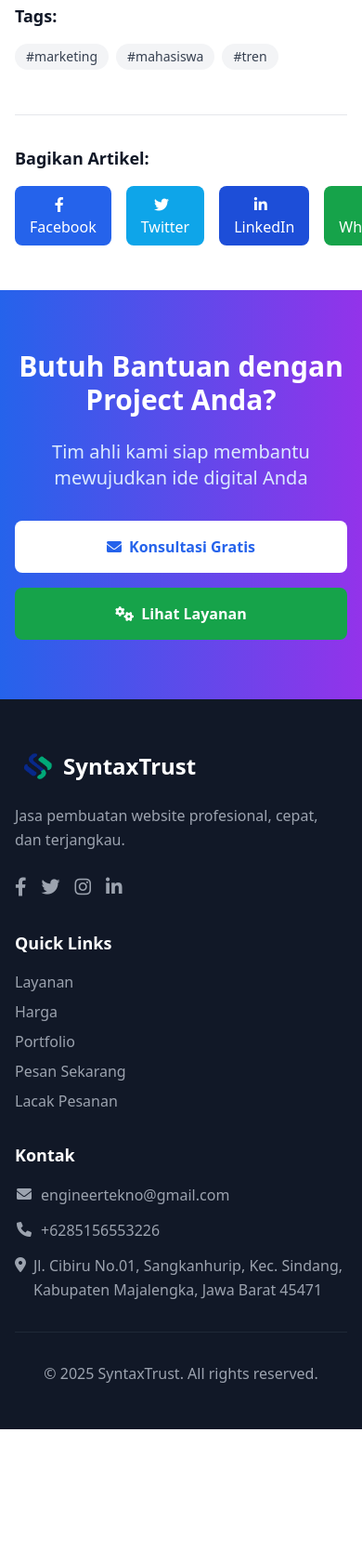
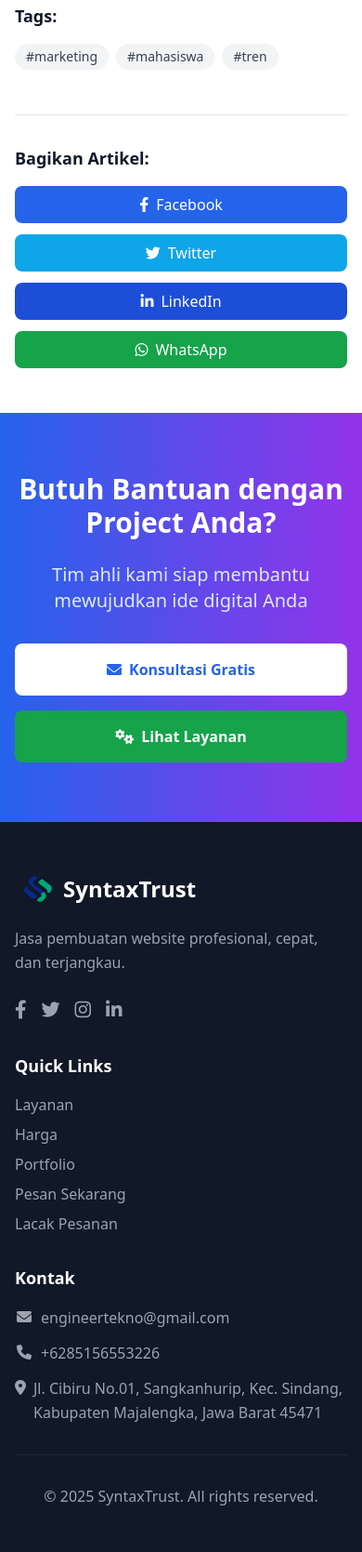
Before and after one commit to abdul-lambada/syntaxtrust, a PHP site: page /company_profile_syntaxtrust/blog-detail.php?slug=tren-digital-marketing-2024-mahasiswa in a window 390 px wide; the page is wider, and only the part inside the window is pictured. Shown: the part 1024-2693 px from the top of that part at 93% size. Before the commit the page ends 2561 px from the top of that part, so only its background shows below. Run offline with PHP 8.4, Linux system fonts and the light colour scheme; data comes from the database, SQL or seed files in the repository; some libraries are stand-ins or nearby versions.

Commit message:
update code blog detail share buttons

```diff
--- a/public/blog-detail.php
+++ b/public/blog-detail.php
@@ -250,17 +250,17 @@ echo renderPageStart(($post['meta_title'] ?: $post['title']) . ' - ' . $site_nam
             <!-- Share Buttons -->
             <div class="mt-12 pt-8 border-t border-gray-200">
                 <h3 class="text-lg font-semibold text-gray-900 mb-4">Bagikan Artikel:</h3>
-                <div class="flex space-x-4">
-                    <button onclick="sharePost('facebook')" class="bg-blue-600 text-white px-4 py-2 rounded-lg hover:bg-blue-700 transition-colors">
+                <div class="flex flex-wrap gap-3 sm:gap-4">
+                    <button onclick="sharePost('facebook')" aria-label="Bagikan ke Facebook" class="inline-flex items-center justify-center w-full sm:w-auto bg-blue-600 text-white px-4 py-2 rounded-lg hover:bg-blue-700 transition-colors">
                         <i class="fab fa-facebook-f mr-2"></i>Facebook
                     </button>
-                    <button onclick="sharePost('twitter')" class="bg-sky-500 text-white px-4 py-2 rounded-lg hover:bg-sky-600 transition-colors">
+                    <button onclick="sharePost('twitter')" aria-label="Bagikan ke Twitter" class="inline-flex items-center justify-center w-full sm:w-auto bg-sky-500 text-white px-4 py-2 rounded-lg hover:bg-sky-600 transition-colors">
                         <i class="fab fa-twitter mr-2"></i>Twitter
                     </button>
-                    <button onclick="sharePost('linkedin')" class="bg-blue-700 text-white px-4 py-2 rounded-lg hover:bg-blue-800 transition-colors">
+                    <button onclick="sharePost('linkedin')" aria-label="Bagikan ke LinkedIn" class="inline-flex items-center justify-center w-full sm:w-auto bg-blue-700 text-white px-4 py-2 rounded-lg hover:bg-blue-800 transition-colors">
                         <i class="fab fa-linkedin-in mr-2"></i>LinkedIn
                     </button>
-                    <button onclick="sharePost('whatsapp')" class="bg-green-600 text-white px-4 py-2 rounded-lg hover:bg-green-700 transition-colors">
+                    <button onclick="sharePost('whatsapp')" aria-label="Bagikan ke WhatsApp" class="inline-flex items-center justify-center w-full sm:w-auto bg-green-600 text-white px-4 py-2 rounded-lg hover:bg-green-700 transition-colors">
                         <i class="fab fa-whatsapp mr-2"></i>WhatsApp
                     </button>
                 </div>
```
